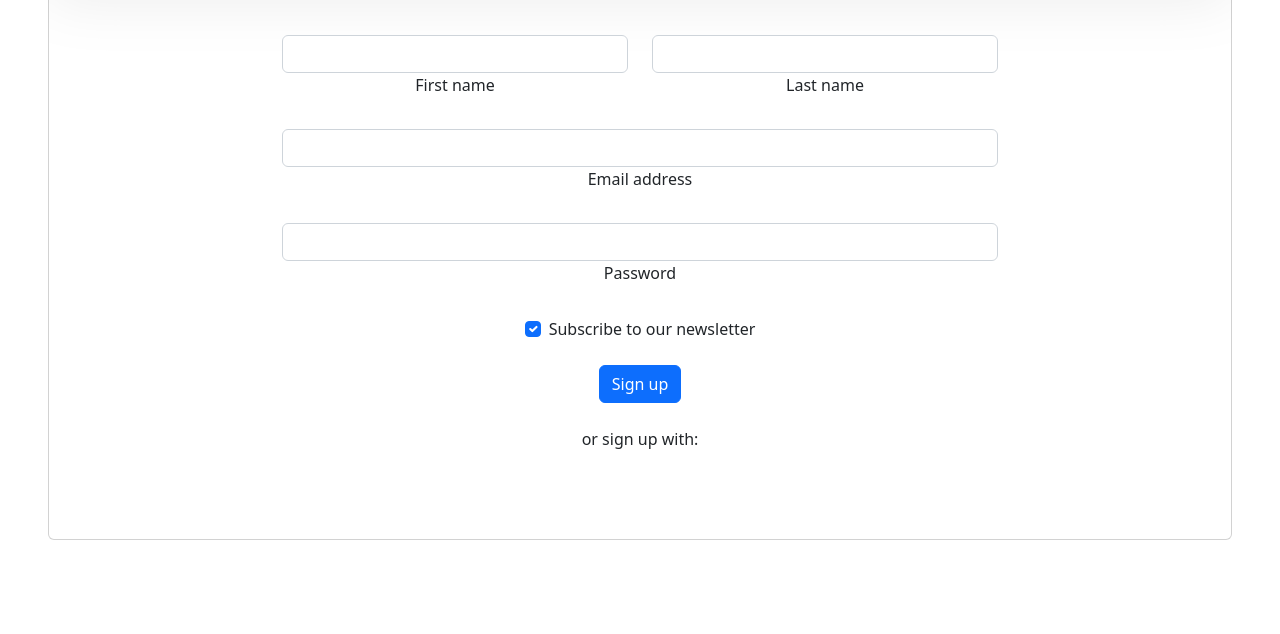
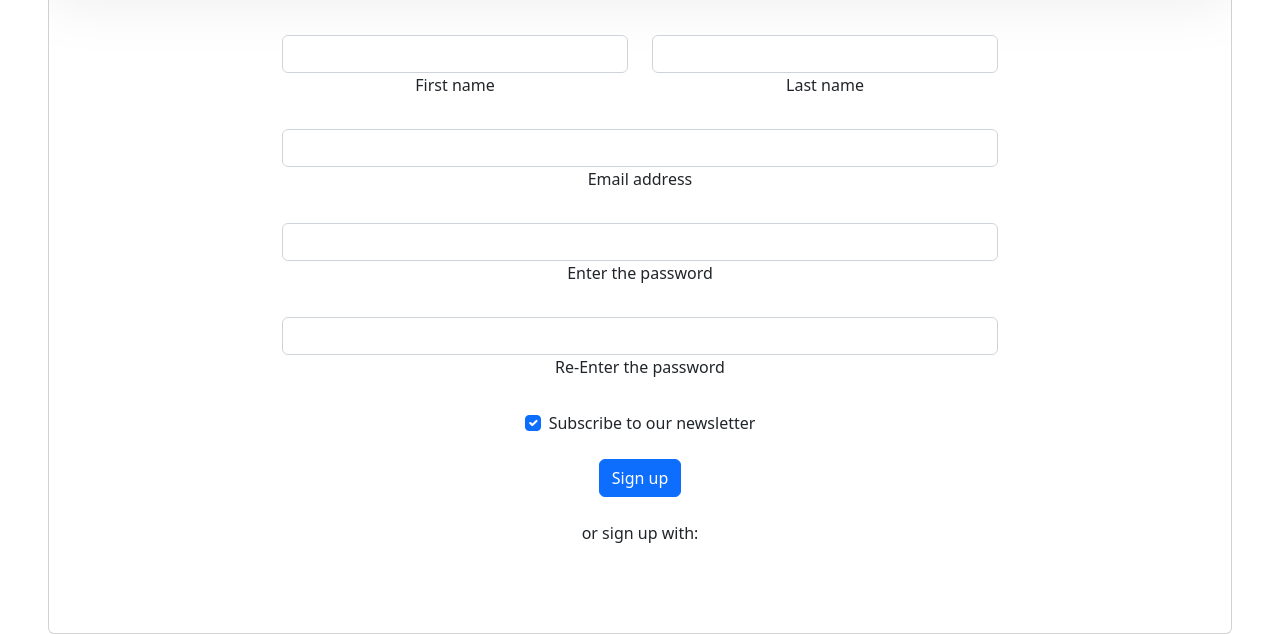
Before and after one commit to haxhex/AttendanceSystem, a Django app: template base/templates/base/sign-up.html in a window 1280 px wide. Shown: the part 300-934 px from the top of the page. Before the commit the page ends 840 px from the top, so only its background shows below. Run offline with Django 4.2, Linux system fonts and the light colour scheme; the template is opened without the code that fills it, so the values that code supplies are empty.

Commit message:
add re-enter pass option

```diff
--- a/base/templates/base/sign-up.html
+++ b/base/templates/base/sign-up.html
@@ -79,7 +79,21 @@
                     id="form3Example4"
                     class="form-control"
                   />
-                  <label class="form-label" for="form3Example4">Password</label>
+                  <label class="form-label" for="form3Example4"
+                    >Enter the password</label
+                  >
+                </div>
+
+                <!-- Password input -->
+                <div class="form-outline mb-4">
+                  <input
+                    type="password"
+                    id="form3Example4"
+                    class="form-control"
+                  />
+                  <label class="form-label" for="form3Example4"
+                    >Re-Enter the password</label
+                  >
                 </div>
 
                 <!-- Checkbox -->
```
